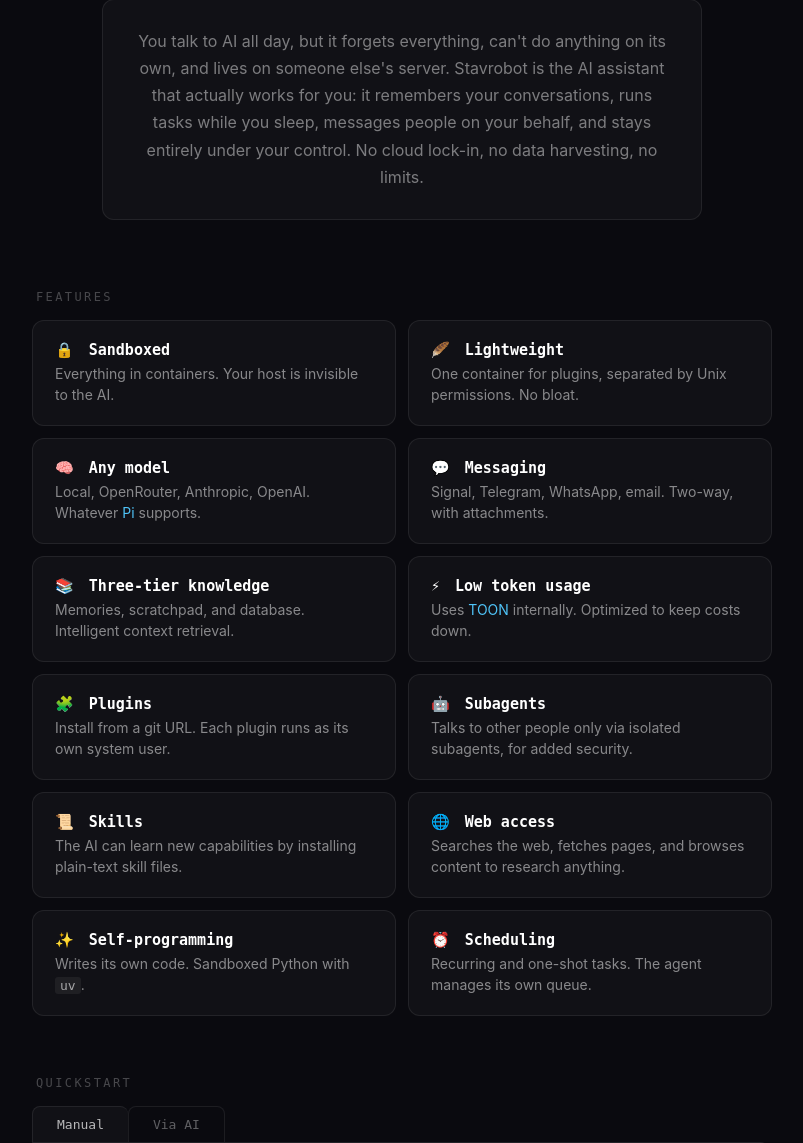
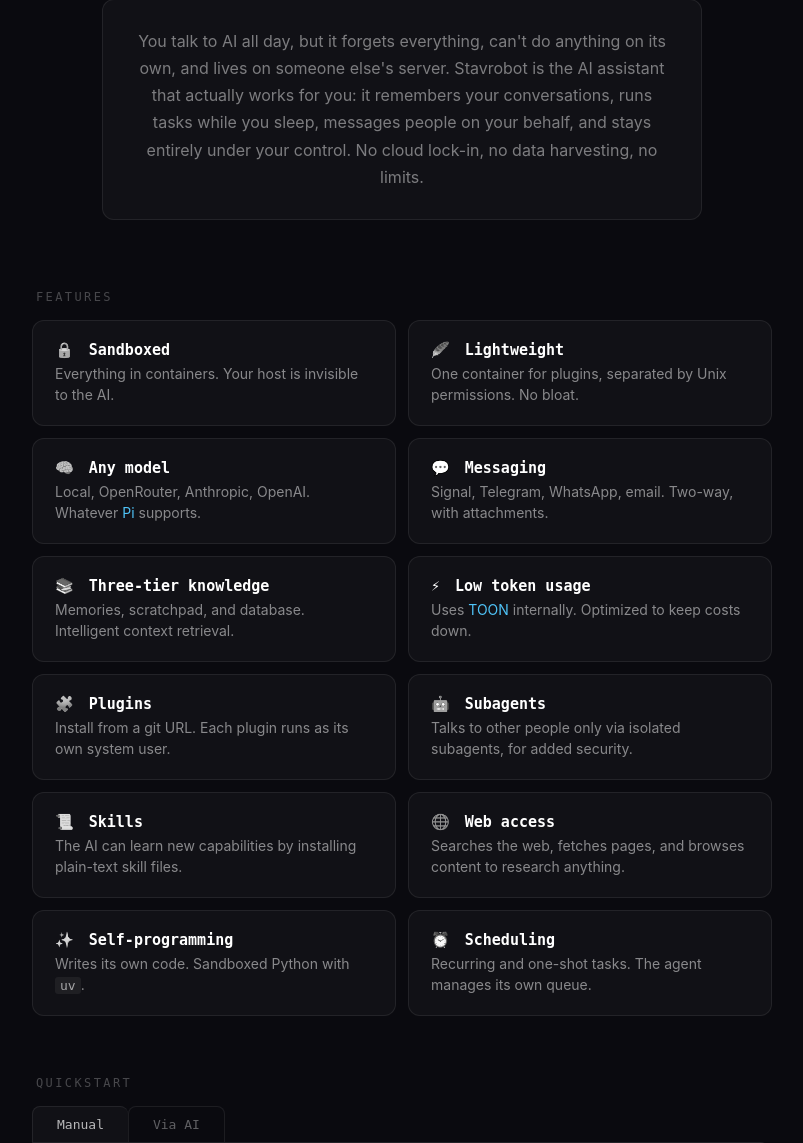
Before and after one commit to skorokithakis/stavrobot, a Python web app: template templates/index.html in a window 1280 px wide. Shown: the part 659-1802 px from the top of the page, without its empty margins (238-1041 px from the left). Run offline with Jinja, Linux system fonts and the light colour scheme; the template is opened without the code that fills it, so the values that code supplies are empty.

Commit message:
style: Add grayscale filter to feature emojis
Apply a grayscale filter to elements with the .feature-emoji class to
achieve a more consistent and muted visual aesthetic across the feature
cards.

```diff
--- a/static/style.css
+++ b/static/style.css
@@ -175,6 +175,7 @@ body {
 .feature-emoji {
   display: inline;
   margin-right: 6px;
+  filter: grayscale(1);
 }
 .feature-card p {
   font-size: 14px;
```
